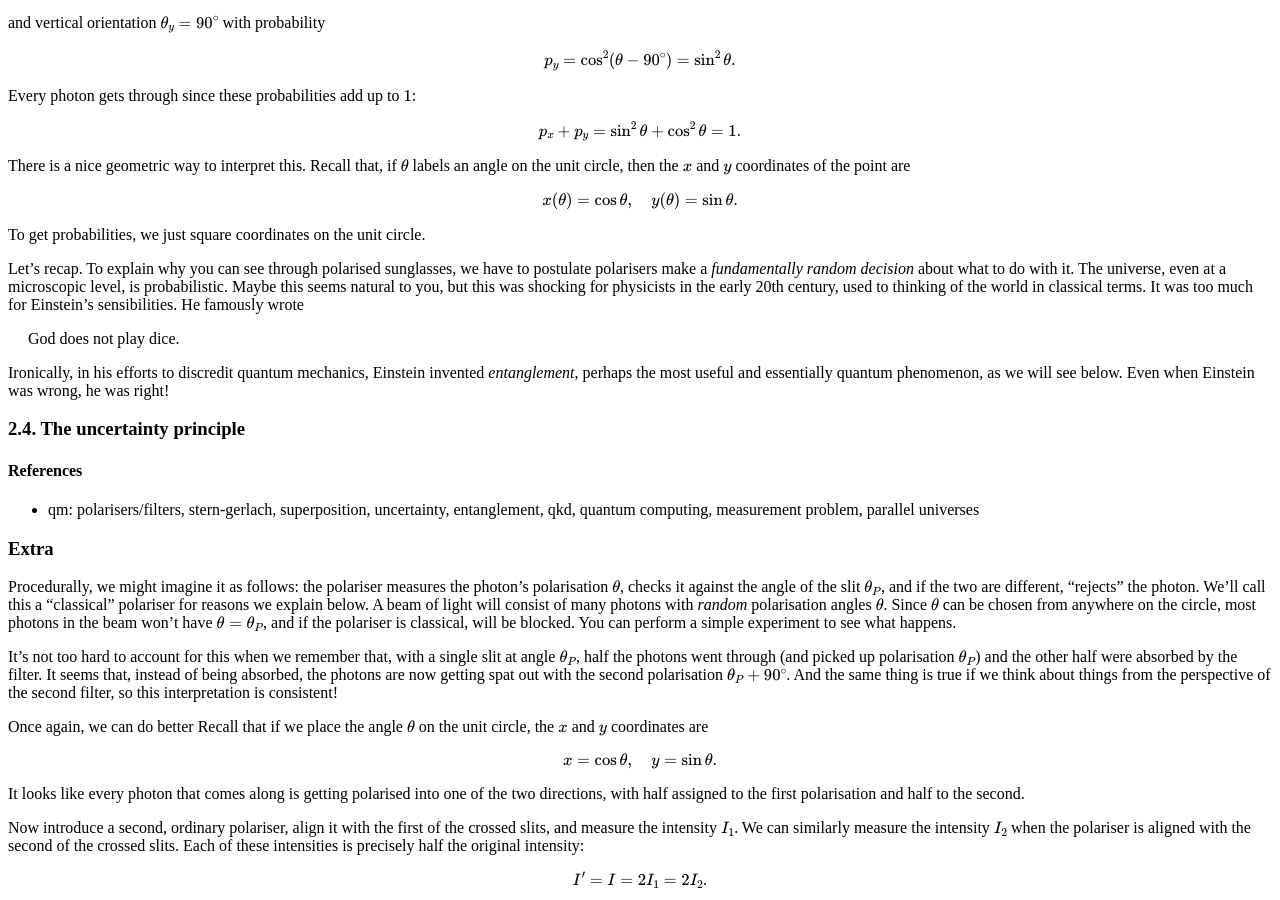
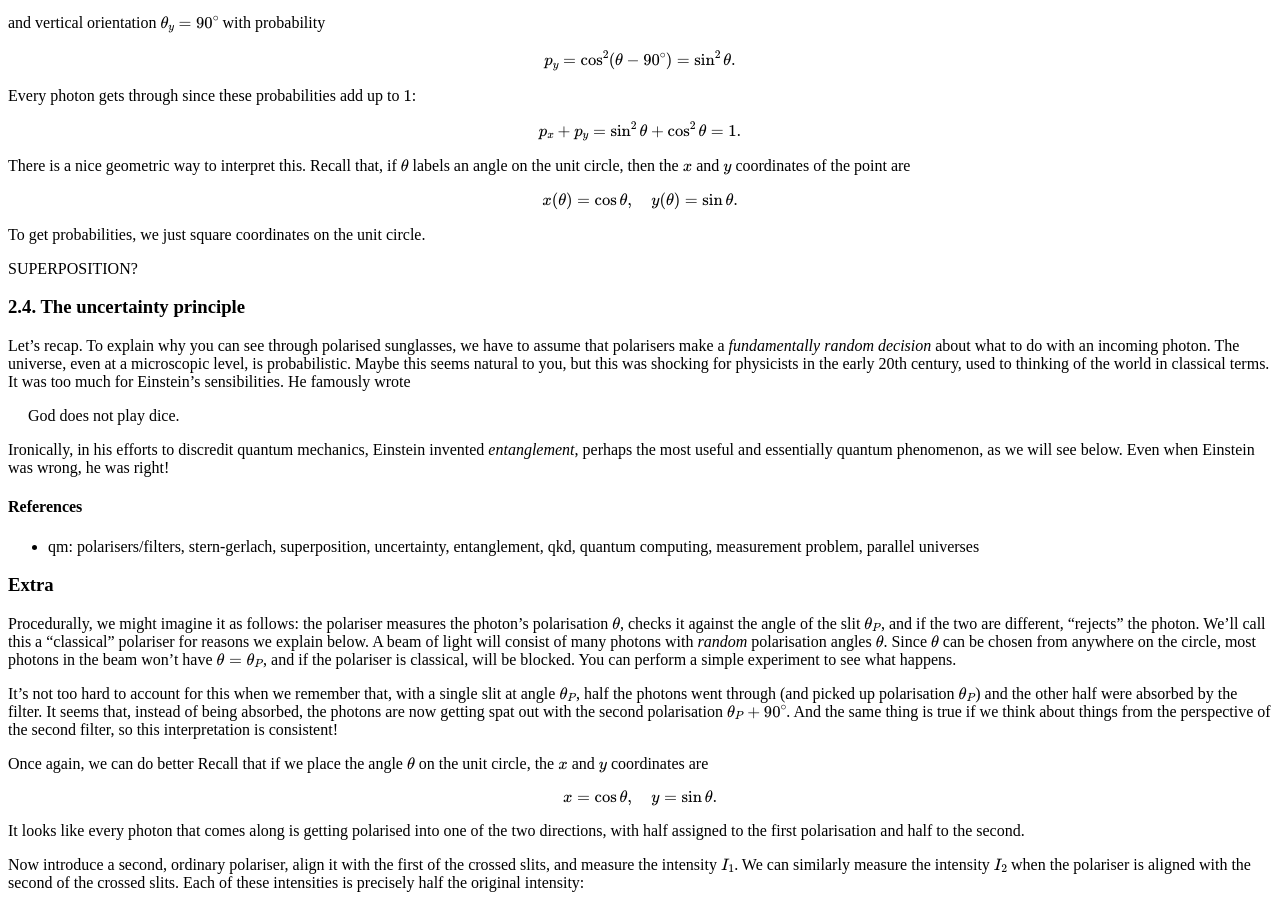
Before and after one commit to hapax/hapax.github.io, a Jekyll site: the page built from assets/simple-qm.md, in a window 1280 px wide and 900 px high, scrolled down 2754 px. Built offline with Jekyll 4.4.1, drawn with Linux system fonts in a browser that asks for light colours; our own code applies the rules of GitHub Pages for plain Markdown files; formulas are drawn with MathJax 3; a script that is not in the unit is left out.

Commit message:
Update simple-qm.md

```diff
--- a/assets/simple-qm.md
+++ b/assets/simple-qm.md
@@ -288,9 +288,14 @@ $$
 
 To get probabilities, we just square coordinates on the unit circle.
 
+SUPERPOSITION?
+
+### 2.4. The uncertainty principle<a id="sec-2-4" name="sec-2-4"></a>
+
 Let's recap.
-To explain why you can see through polarised sunglasses, we have
-to postulate polarisers make a *fundamentally random decision* about what to do with it.
+To explain why you can see through polarised sunglasses, we
+have to assume that polarisers make a *fundamentally random decision*
+about what to do with an incoming photon.
 The universe, even at a microscopic level, is probabilistic.
 Maybe this seems natural to you, but this was shocking for physicists
 in the early 20th century, used to thinking of the world in classical terms.
```
Also changed, not shown: other parts of assets/simple-qm.md (+0 -3 lines).
